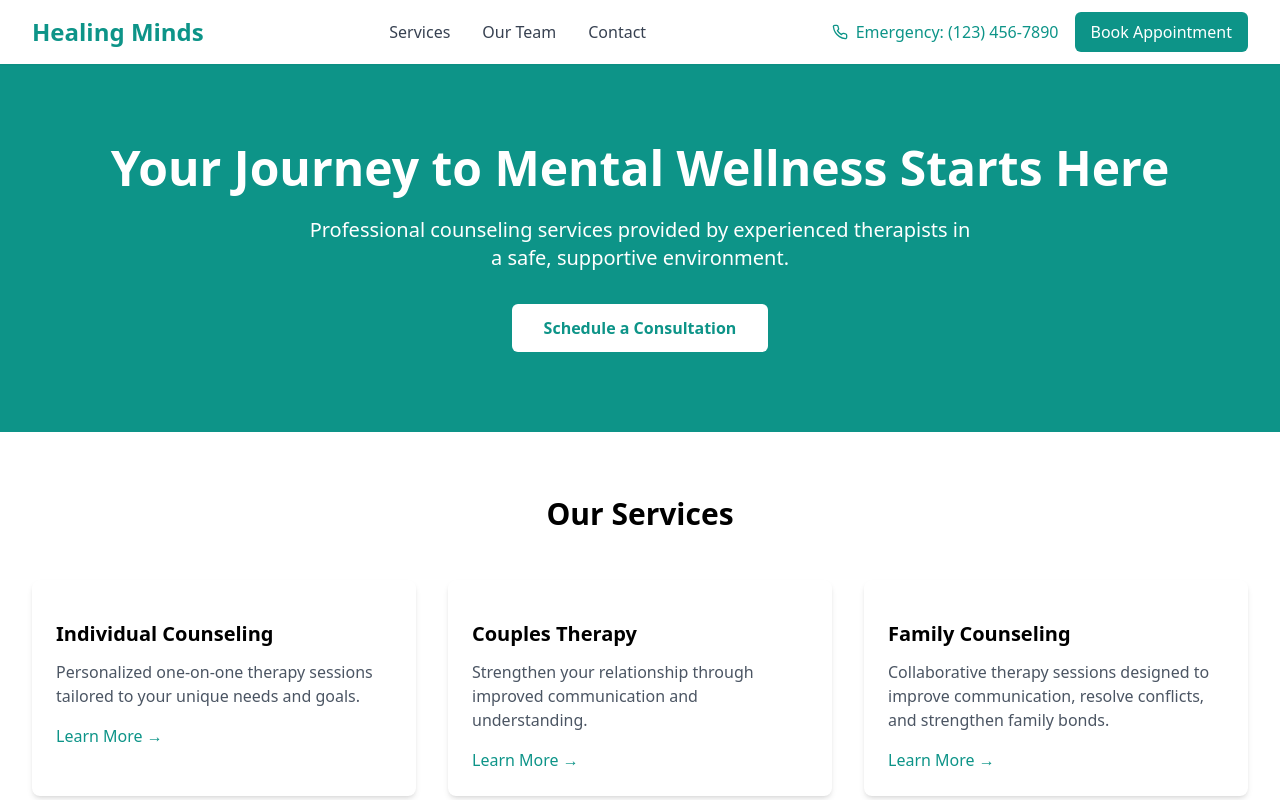
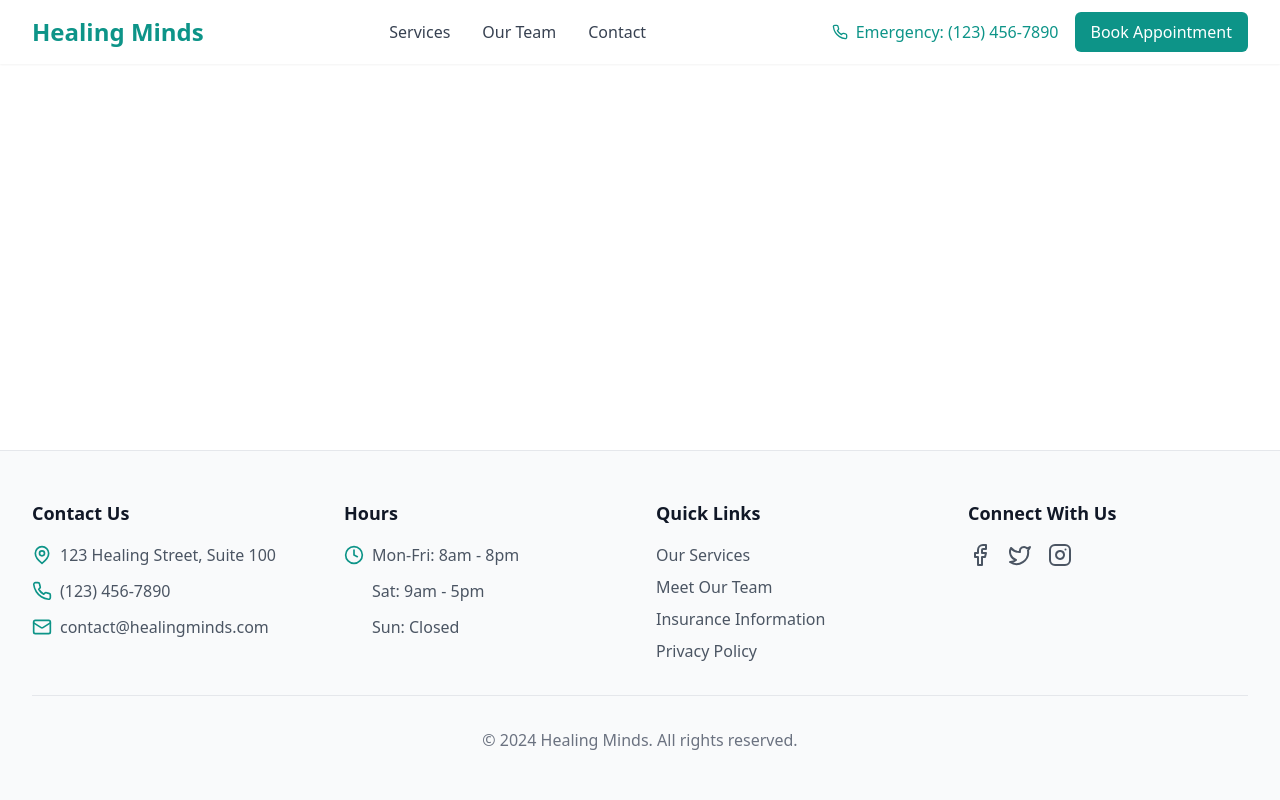
Before and after one commit to Abudi-seid10/mellacounseling, a React (Vite) app: page / in a window 1280 px wide. Shown: the top 800 px of the page. Built offline with nearby package versions, Linux system fonts and the light colour scheme.

Commit message:
Update App.tsx

```diff
--- a/src/App.tsx
+++ b/src/App.tsx
@@ -14,10 +14,10 @@ function App() {
         <Header />
         <main className="flex-grow pt-16">
           <Routes>
-            <Route path="/" element={<Home />} />
-            <Route path="/services" element={<Services />} />
-            <Route path="/team" element={<Team />} />
-            <Route path="/contact" element={<Contact />} />
+            <Route path="/mellacounseling" element={<Home />} />
+            <Route path="/mellacounseling/services" element={<Services />} />
+            <Route path="/mellacounseling/team" element={<Team />} />
+            <Route path="/mellacounseling/contact" element={<Contact />} />
           </Routes>
         </main>
         <Footer />
```
